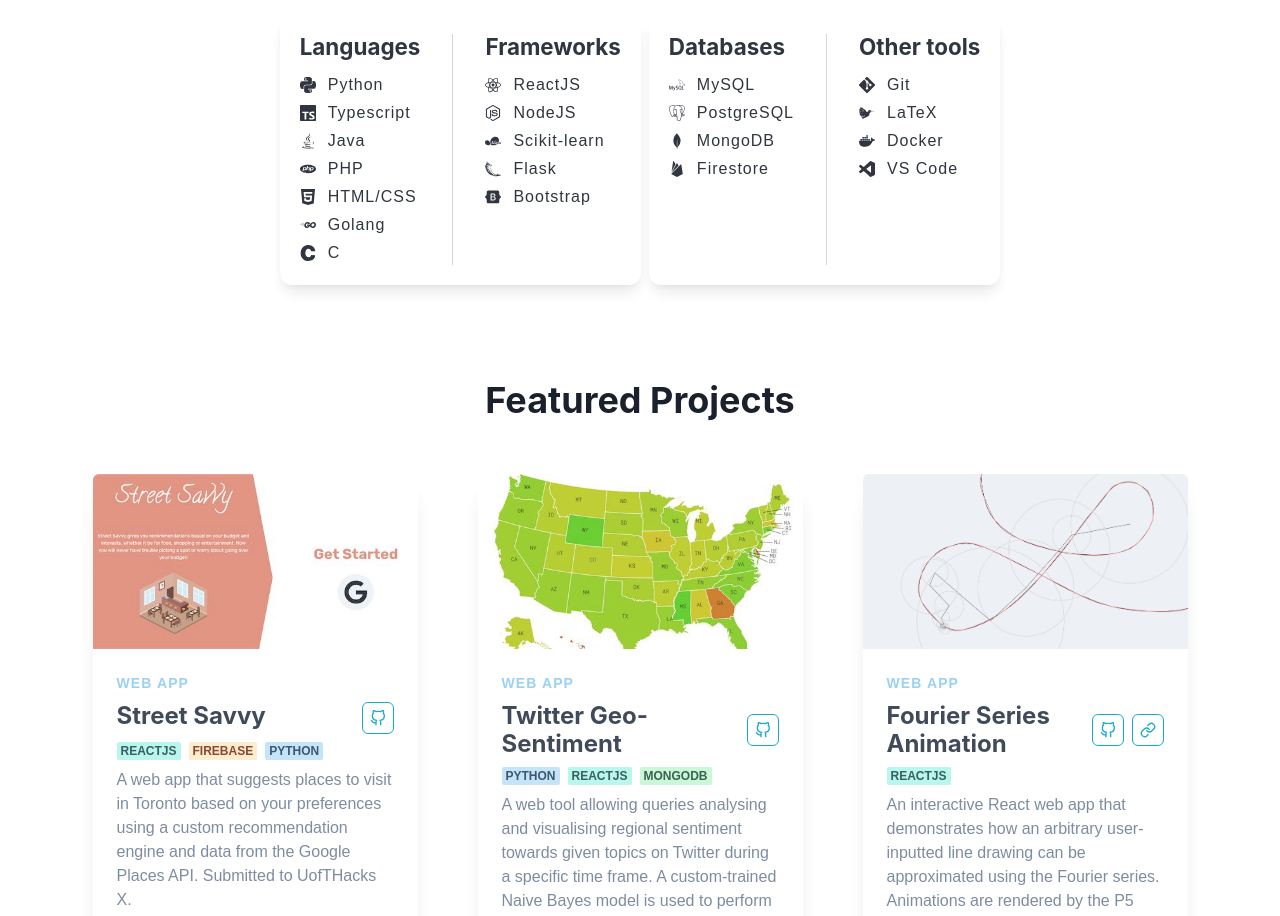
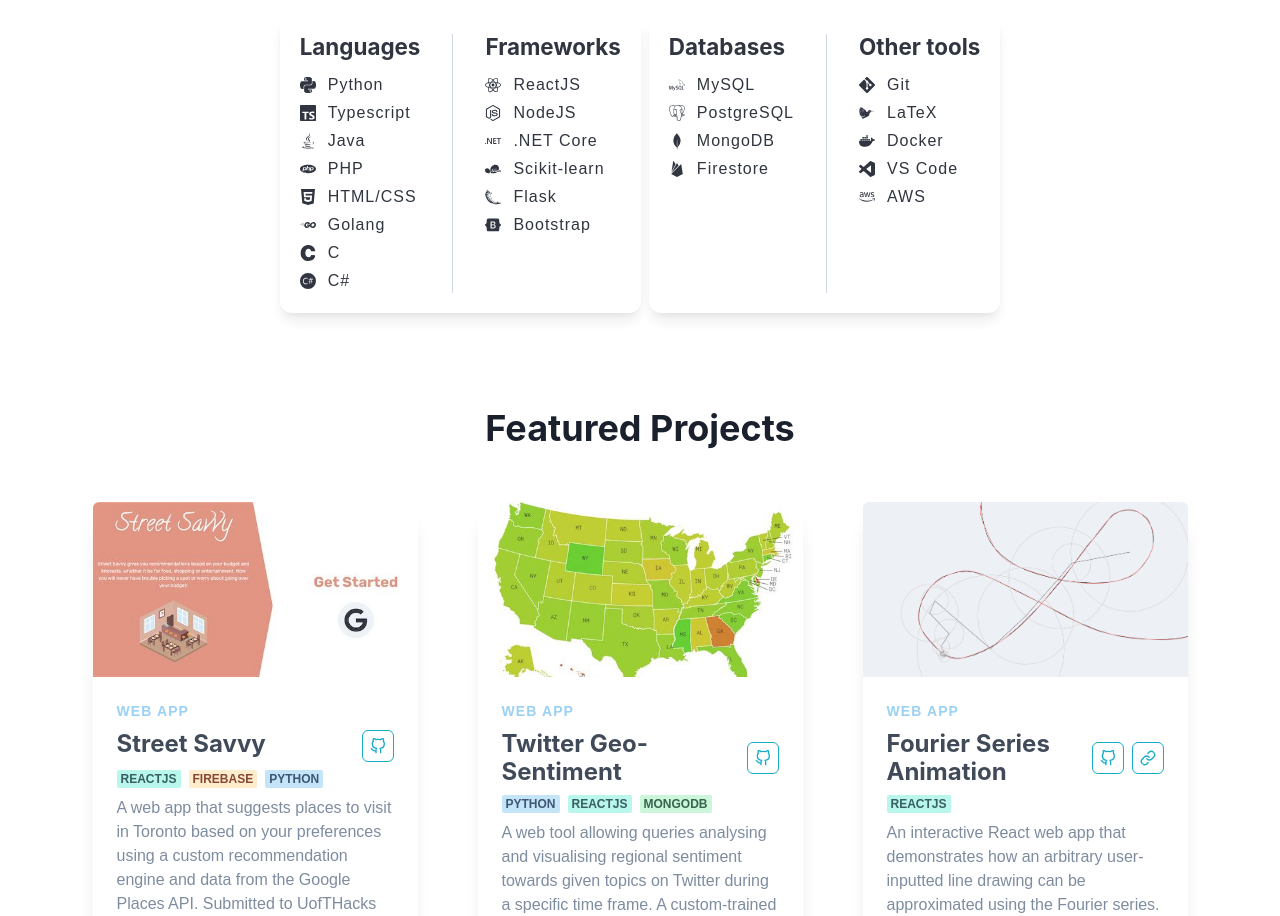
Before and after one commit to jasonfyw/jasonfyw.github.io, a React (Create React App) app: page / in a window 1280 px wide. Shown: the part 1380-2296 px from the top of the page. Built offline with nearby package versions, Linux system fonts and the light colour scheme; a web font is replaced by a local one.

Commit message:
add: C# and AWS to technologies

```diff
--- a/src/components/Skills/Skills.tsx
+++ b/src/components/Skills/Skills.tsx
@@ -28,7 +28,10 @@ import {
     SiNodedotjs,
     SiPostgresql,
     SiC,
-    SiFirebase
+    SiFirebase,
+    SiCsharp,
+    SiDotnet,
+    SiAmazonaws
 } from 'react-icons/si';
 import { Element } from 'react-scroll';
 import Fade from 'react-reveal/Fade';
@@ -67,10 +70,12 @@ const Skills: FC = () => {
                                         <SkillItem icon={SiHtml5} name='HTML/CSS' />
                                         <SkillItem icon={SiGo} name='Golang' />
                                         <SkillItem icon={SiC} name='C' />
+                                        <SkillItem icon={SiCsharp} name='C#' />
                                     </SkillSection>
                                     <SkillSection title={'Frameworks'}>
                                         <SkillItem icon={SiReact} name='ReactJS' />
                                         <SkillItem icon={SiNodedotjs} name='NodeJS' />
+                                        <SkillItem icon={SiDotnet} name='.NET Core' />
                                         <SkillItem icon={SiScikitlearn} name='Scikit-learn' />
                                         <SkillItem icon={SiFlask} name='Flask' />
                                         <SkillItem icon={SiBootstrap} name='Bootstrap' />
@@ -100,6 +105,7 @@ const Skills: FC = () => {
                                         <SkillItem icon={SiLatex} name='LaTeX' />
                                         <SkillItem icon={SiDocker} name='Docker' />
                                         <SkillItem icon={SiVisualstudiocode} name='VS Code' />
+                                        <SkillItem icon={SiAmazonaws} name='AWS' />
                                     </SkillSection>
                                 </Stack>
                             </Stack>
```
